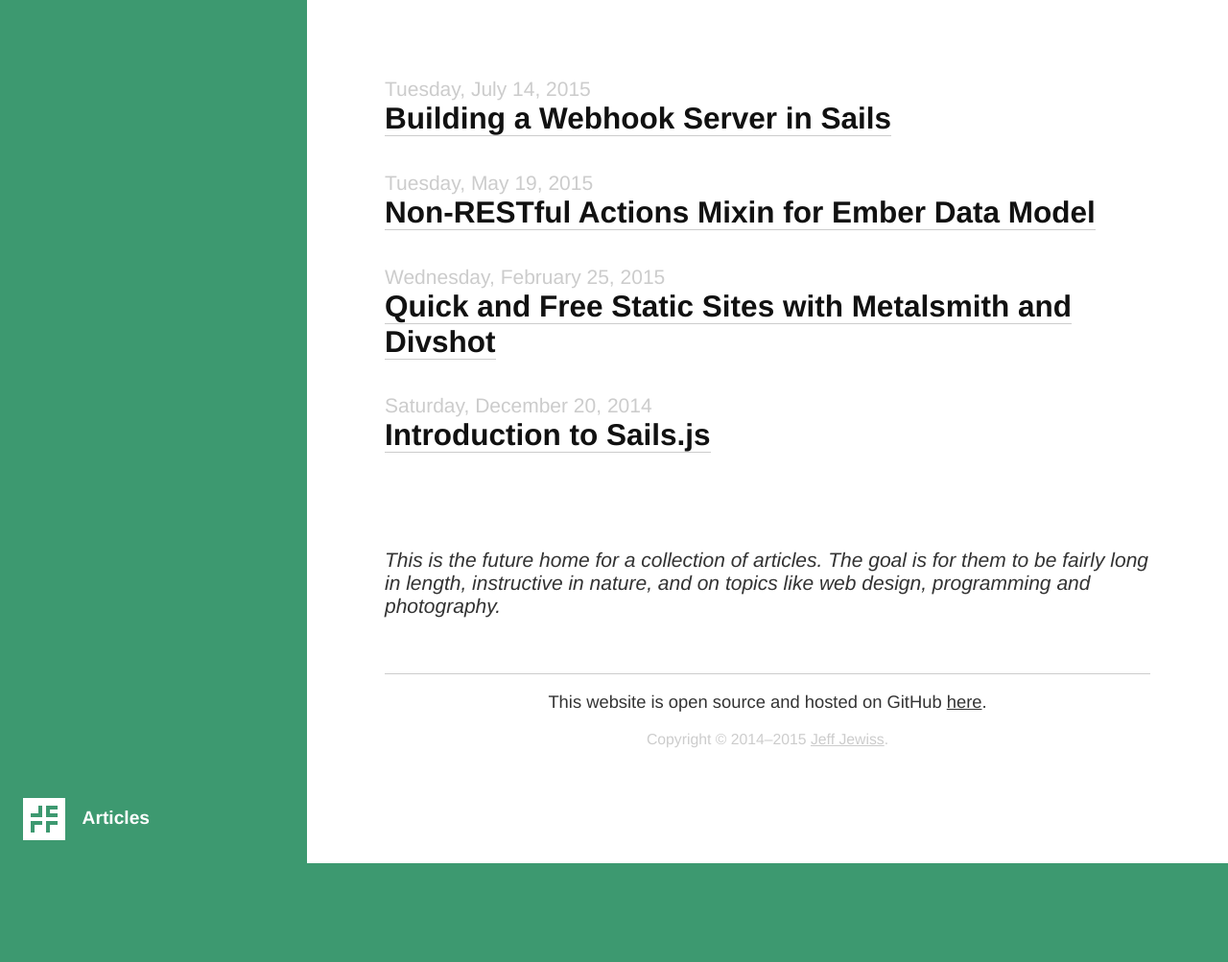
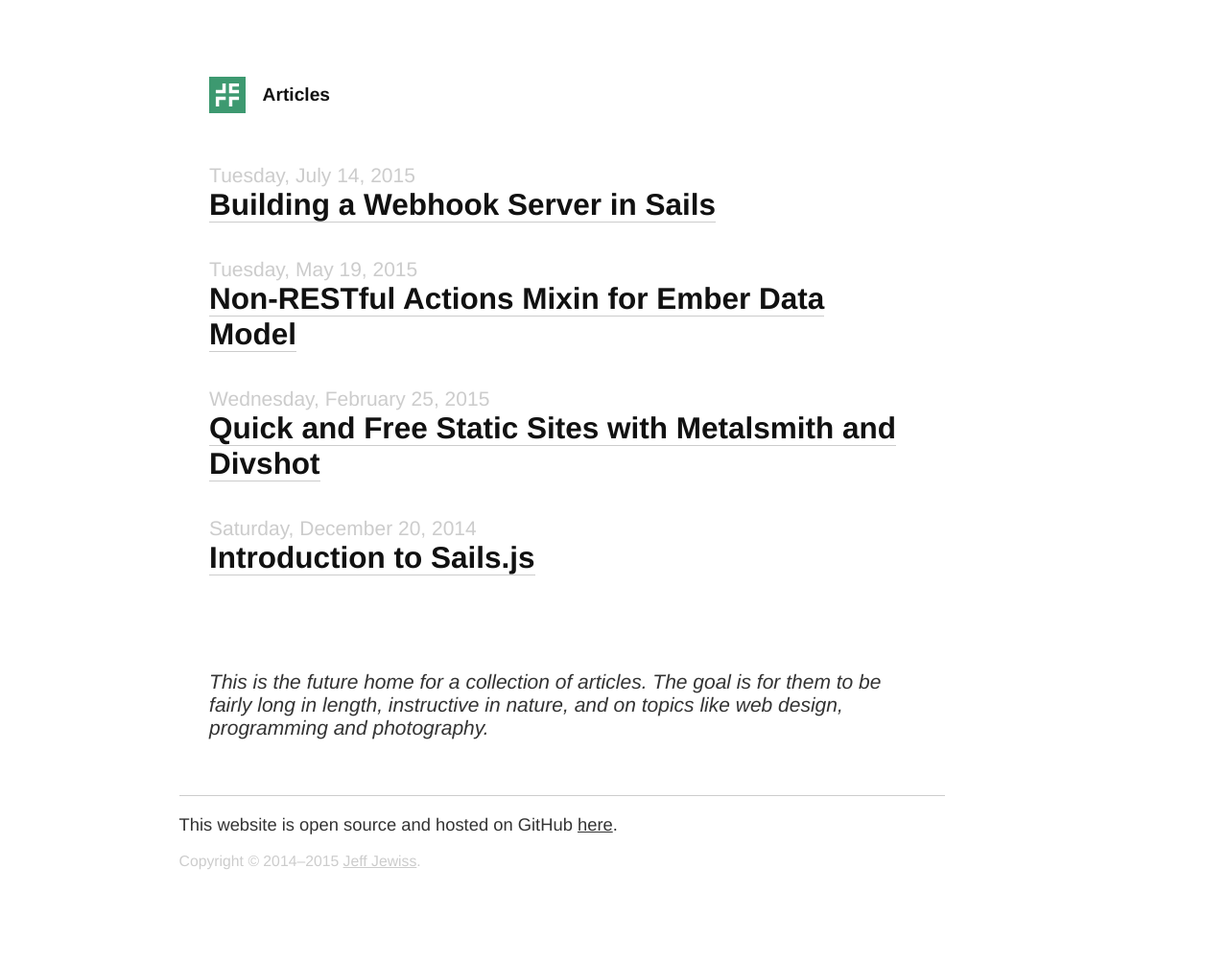
Before and after one commit to jeffjewiss/articles, a Jekyll site: the page built from index.html, in a window 1280 px wide. Shown: the whole page at 96% size. Built offline with Jekyll 4.4.1, drawn with Linux system fonts in a browser that asks for light colours; comment, search, counter and statistics services are not loaded; before the commit the page ends 900 px from its top, so only the background shows below that.

Commit message:
Updates layout for large screens

```diff
--- a/_sass/modules/_article.scss
+++ b/_sass/modules/_article.scss
@@ -19,6 +19,10 @@ article {
 
     @include respond-to('handheld-plus') {
       text-align: center;
+    }
+
+    @include respond-to('handheld-plus') {
+      text-align: left;
     }
 
     h1, p {
--- a/_sass/modules/_footer.scss
+++ b/_sass/modules/_footer.scss
@@ -13,7 +13,6 @@
   @include respond-to('large-plus') {
     margin: 0 auto;
     max-width: 38em;
-    text-align: center;
   }
 
   hr {
--- a/_sass/modules/_header.scss
+++ b/_sass/modules/_header.scss
@@ -4,11 +4,7 @@
   max-width: 38em;
 
   @include respond-to('large-plus') {
-    width: 18.5rem;
-    padding-bottom: 0;
-    position: fixed;
-    bottom: 1.5rem;
-    left: 1.5rem;
+    max-width: 35em;
   }
 
   h1 {
@@ -27,10 +23,6 @@
     -webkit-animation-delay: 0.5s;
             animation-delay: 0.5s;
 
-    @include respond-to('large-plus') {
-      line-height: 2.2;
-    }
-
     a {
       text-decoration: none;
       transition: all 0.25s ease-in-out;
@@ -42,12 +34,6 @@
       &:hover {
         text-decoration: underline;
       }
-
-      @include respond-to('large-plus') {
-        &:link, &:visited, &:active, &:hover {
-          color: white;
-        }
-      }
     }
   }
 
--- a/_sass/modules/_logo.scss
+++ b/_sass/modules/_logo.scss
@@ -11,19 +11,8 @@
           animation-duration: 0.5s;
   -webkit-animation-delay: 0.5s;
           animation-delay: 0.5s;
-
-  @include respond-to('large-plus') {
-    float: left;
-    width: 2.75rem;
-    height: 2.75rem;
-    margin: 0;
-  }
 }
 
 .logo-mark {
   fill: $c-primary;
-
-  @include respond-to('large-plus') {
-    fill: white;
-  }
 }
--- a/style.scss
+++ b/style.scss
@@ -35,11 +35,6 @@ html {
               animation-delay: 0.75s;
     }
   }
-
-  @include respond-to('large-plus') {
-    padding-left: 20rem;
-    background-color: $c-primary;
-  }
 }
 
 body {
@@ -61,6 +56,7 @@ body {
 
   @include respond-to('large-plus') {
     font-size: 1.3125rem;
+    padding: 6.25% 10.5% 6.25% 2%;
   }
 }
 
@@ -91,6 +87,10 @@ a {
           animation-duration: 0.5s;
   -webkit-animation-delay: 0.5s;
           animation-delay: 0.5s;
+
+  @include respond-to('large-plus') {
+    max-width: 35em;
+  }
 }
 
 // Modules
```
